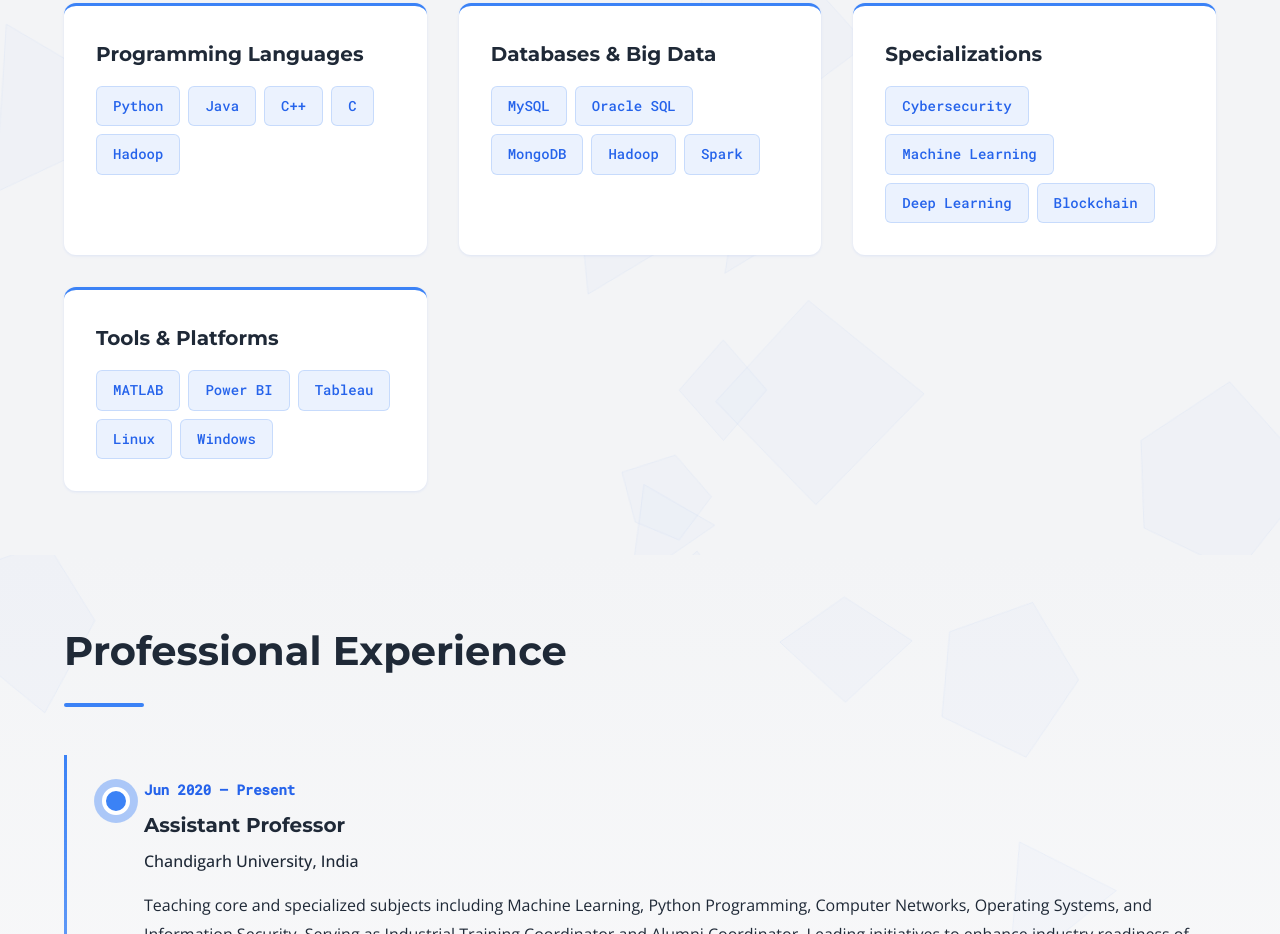
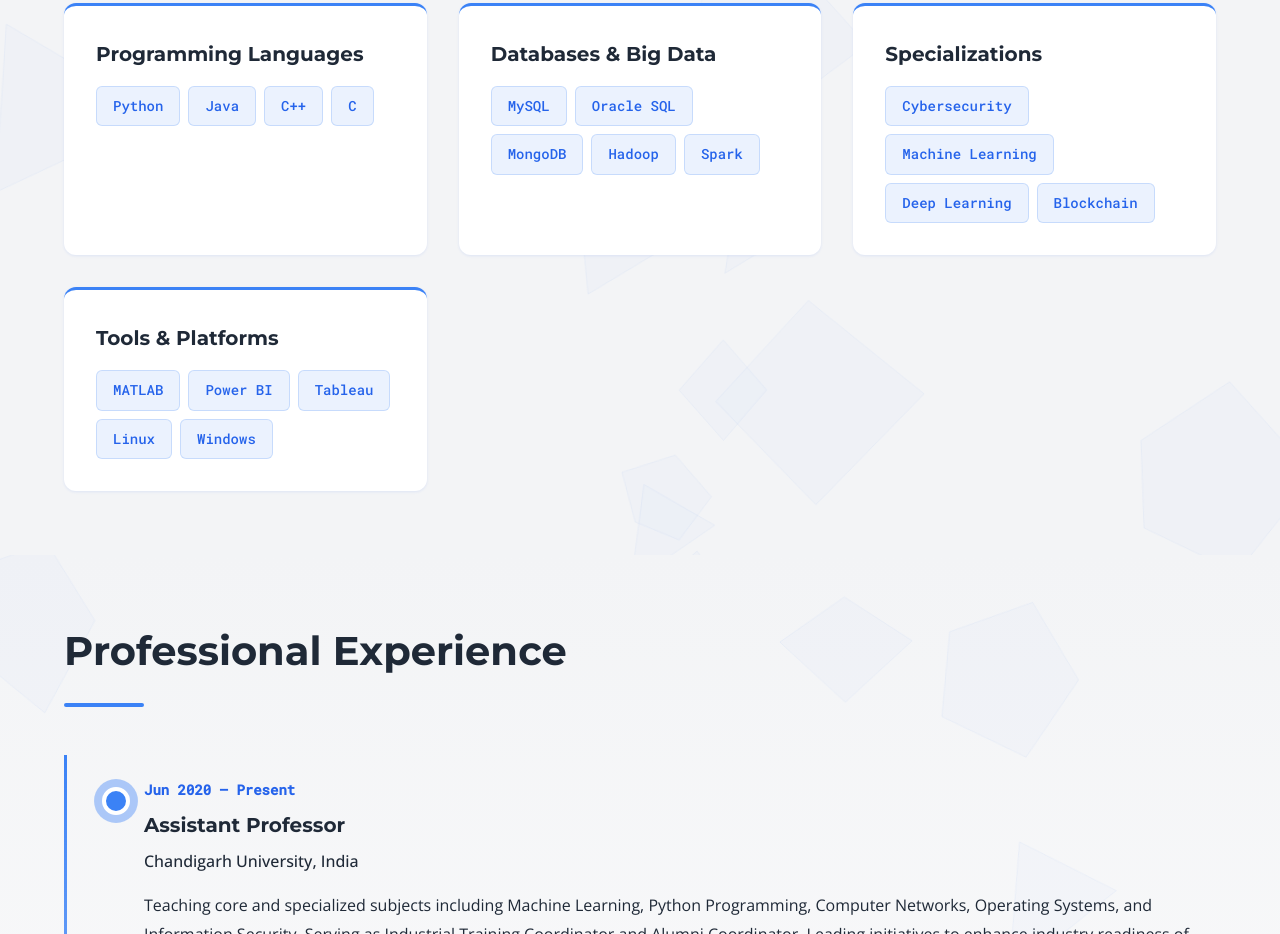
Before and after one commit to pramod-v1201/portfolio_academic, a plain HTML site: page index.html in a window 1280 px wide. Shown: the part 1956-2890 px from the top of the page. Drawn offline with nearby package versions, Linux system fonts and the light colour scheme.

Commit message:
Remove Hadoop skill tag from index.html
Removed Hadoop skill tag from the skills section.

```diff
--- a/index.html
+++ b/index.html
@@ -1447,8 +1447,7 @@ footer a:hover {
                         <span class="skill-tag">Java</span>
                         <span class="skill-tag">C++</span>
                         <span class="skill-tag">C</span>
-                        <span class="skill-tag">Hadoop</span>
-                    </div>
+                     </div>
                 </div>
                 <div class="skill-category animate-on-scroll">
                     <h3>Databases & Big Data</h3>
```
